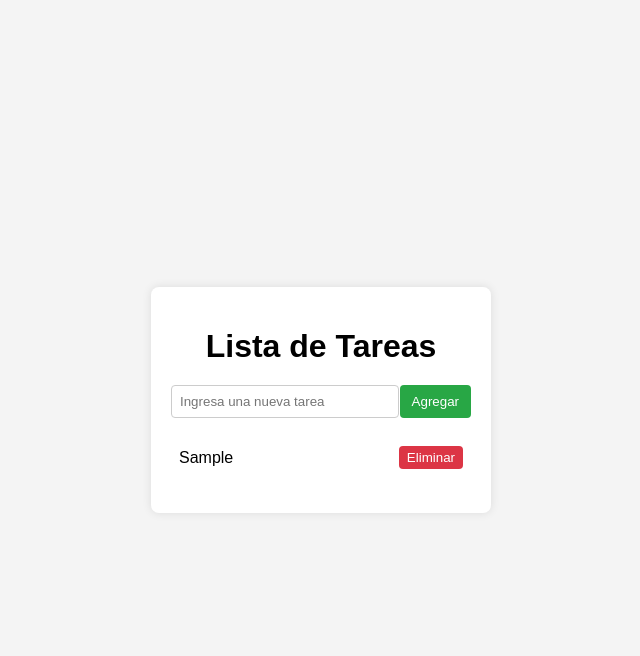
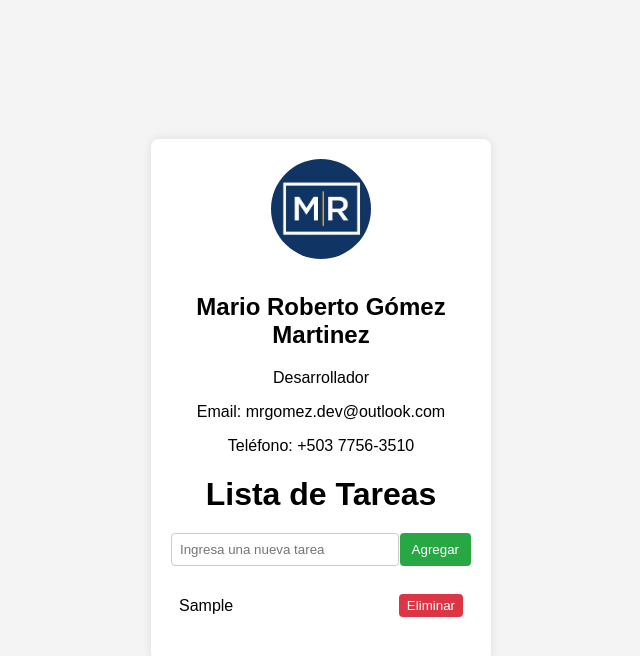
Before and after one commit to mrgomezsv/to-do-list, a plain HTML site: page index.html in a window 1280 px wide. Both pictures are taken after typing "Sample" into the empty fields and a click on the button "Agregar". Shown: the whole page, without its empty margins (319-959 px from the left). Drawn offline with Linux system fonts and the light colour scheme.

Commit message:
Group items into assets directory, add task deletion confirmation alert for user, add header with developer data

```diff
--- a/script/script.js
+++ b/assets/script/script.js
@@ -25,13 +25,19 @@ function addTask(taskText, isCompleted = false) {// Agrega una tarea a la lista
   }
 
 
-  const deleteBtn = document.createElement('button');  // Botón para eliminar
-  deleteBtn.textContent = 'Eliminar';
-  deleteBtn.classList.add('deleteBtn');
-  deleteBtn.addEventListener('click', () => { // Evento del boton
+
+const deleteBtn = document.createElement('button'); // Botón para eliminar tarea
+deleteBtn.textContent = 'Eliminar';
+deleteBtn.classList.add('deleteBtn');
+deleteBtn.addEventListener('click', () => {
+  console.log('¿Estás seguro de que quieres eliminar esta tarea?');
+
+  const confirmar = confirm('¿Estás seguro de que quieres eliminar esta tarea?');
+  if (confirmar) {
     taskList.removeChild(li);
     saveTasks();
-  });
+  }
+});
 
 
   li.addEventListener('click', () => {  // Marco tarea como completada
--- a/style/style.css
+++ b/assets/style/style.css
@@ -82,3 +82,10 @@ body {
   button.deleteBtn:hover {
     background-color: #c82333;
   }
+
+  .profile-img {
+    width: 100px; /* Reducimos el ancho al 50% */
+    height: 100px; /* Reducimos el alto al 50% */
+    border-radius: 50%;
+    margin-bottom: 10px;
+  }
--- a/index.html
+++ b/index.html
@@ -4,10 +4,20 @@
   <meta charset="UTF-8">
   <meta name="viewport" content="width=device-width, initial-scale=1.0">
   <title>Todo List</title>
-  <link rel="stylesheet" href="/style/style.css">
+  <link rel="stylesheet" href="/assets/style/style.css">
 </head>
 <body>
   <div class="container">
+    <!-- Tarjeta de presentación -->
+    <div class="profile-card">
+      <img src="/assets/img/favicon.jpg" alt="Foto de perfil" class="profile-img">
+      <h2 class="profile-name">Mario Roberto Gómez Martinez</h2>
+      <p class="profile-info">Desarrollador</p>
+      <p class="profile-info">Email: mrgomez.dev@outlook.com</p>
+      <p class="profile-info">Teléfono: +503 7756-3510</p>
+    </div>
+
+    <!-- Lista de tareas -->
     <h1>Lista de Tareas</h1>
     <div class="input-section">
       <input type="text" id="taskInput" placeholder="Ingresa una nueva tarea">
@@ -15,6 +25,6 @@
     </div>
     <ul id="taskList"></ul>
   </div>
-  <script src="/script/script.js"></script>
+  <script src="/assets/script/script.js"></script>
 </body>
 </html>
```
Also changed, not shown: assets/img/favicon.jpg (added).
